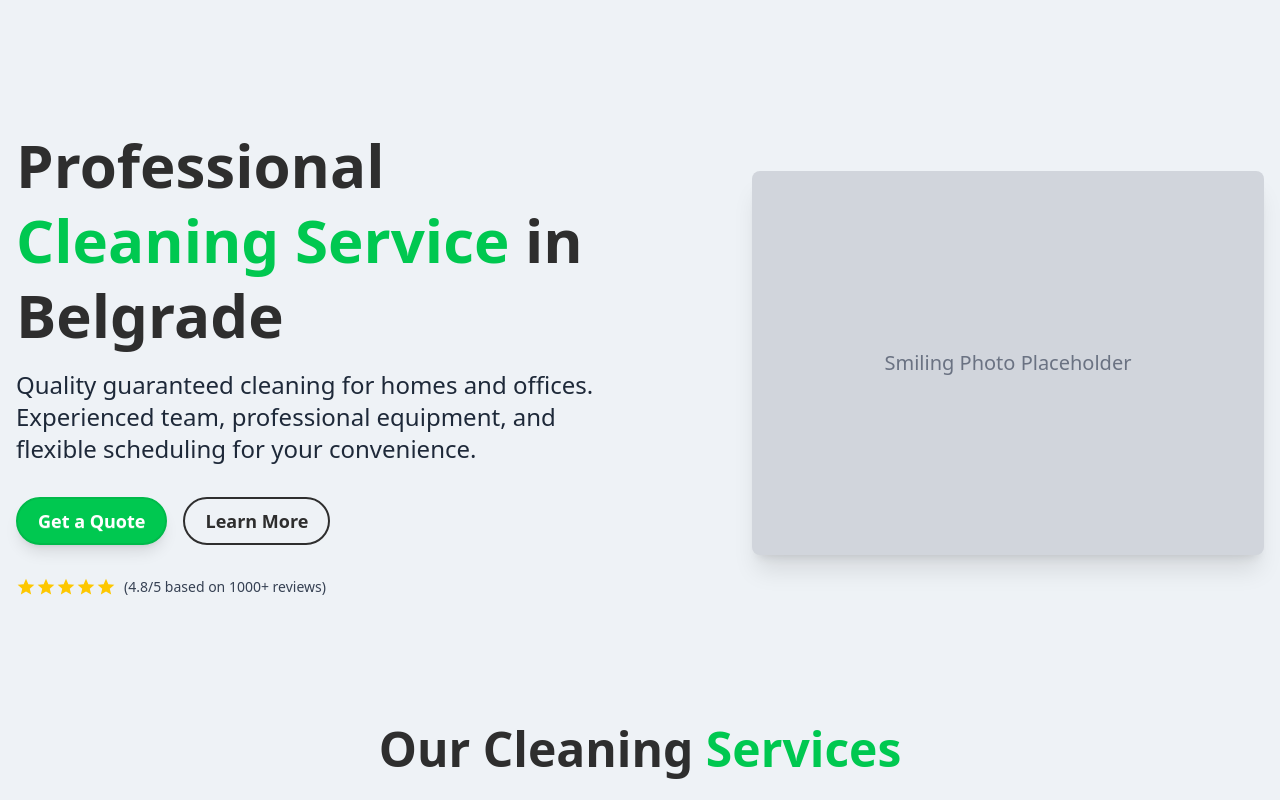
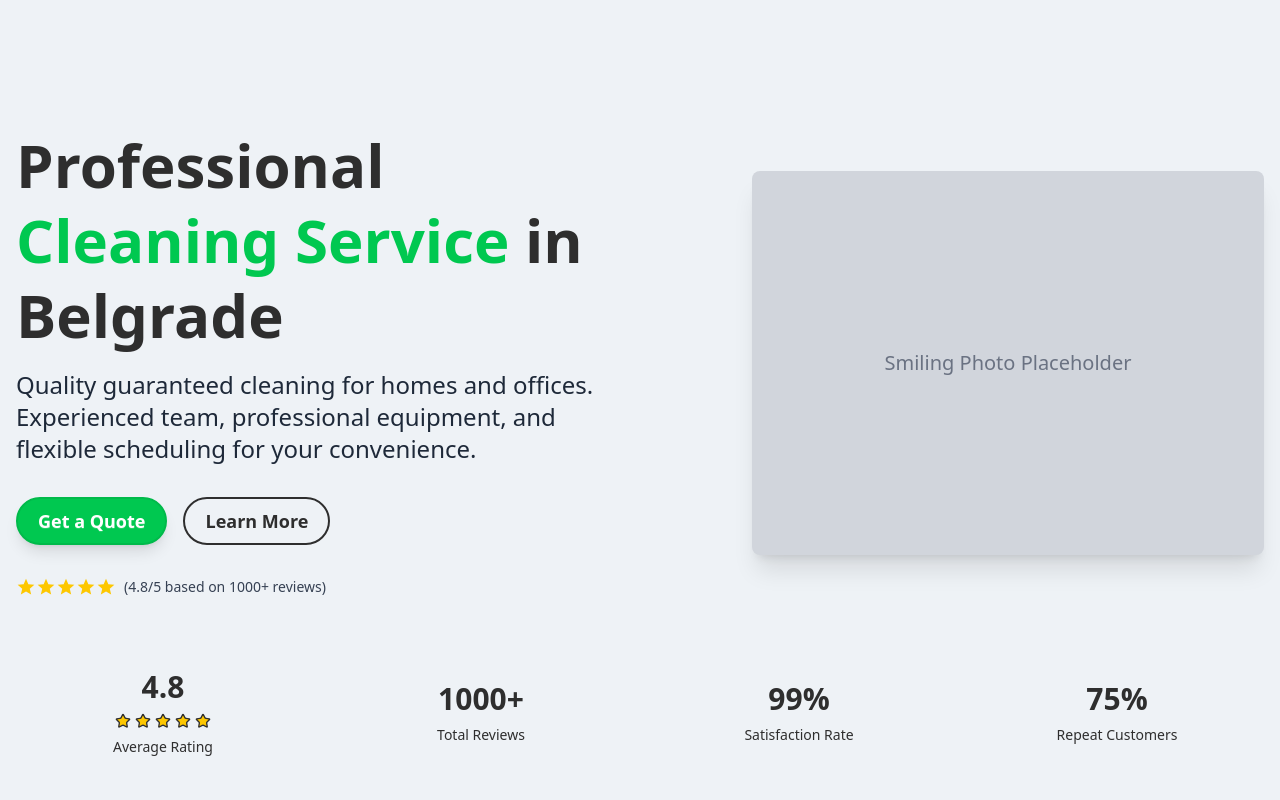
Before and after one commit to levladik/clean_cleanom, a Next.js app: page / in a window 1280 px wide. Shown: the top 800 px of the page. Built offline with nearby package versions, Linux system fonts and the light colour scheme.

Commit message:
feat: add Reviews component and enhance Gallery and Hero sections with improved layout and styling

```diff
--- /dev/null
+++ b/src/app/components/sections/Reviews.tsx
@@ -0,0 +1,44 @@
+import { Star } from 'lucide-react'
+
+const Reviews = () => {
+  return (
+    <div className="grid grid-cols-2 w-full m-auto md:grid-cols-4 items-center gap-6 rounded-xl">
+      <div className="text-center">
+        <div className="p-6">
+          <div className="text-3xl font-bold text-emerald mb-2">4.8</div>
+          <div className="flex justify-center gap-1 mb-2">
+            {[...Array(5)].map((_, i) => (
+              <Star
+                key={i}
+                className="w-4 h-4 fill-accent"
+              />
+            ))}
+          </div>
+          <div className="text-sm text-muted-foreground">Average Rating</div>
+        </div>
+      </div>
+
+      <div className="text-center">
+        <div className="p-6">
+          <div className="text-3xl font-bold text-emerald mb-2">1000+</div>
+          <div className="text-sm text-muted-foreground">Total Reviews</div>
+        </div>
+      </div>
+
+      <div className="text-center">
+        <div className="p-6">
+          <div className="text-3xl font-bold text-emerald mb-2">99%</div>
+          <div className="text-sm text-muted-foreground">Satisfaction Rate</div>
+        </div>
+      </div>
+
+      <div className="text-center">
+        <div className="p-6">
+          <div className="text-3xl font-bold text-emerald mb-2">75%</div>
+          <div className="text-sm text-muted-foreground">Repeat Customers</div>
+        </div>
+      </div>
+    </div>
+  )
+}
+export default Reviews
--- a/src/app/components/sections/gallery/Carousel.tsx
+++ b/src/app/components/sections/gallery/Carousel.tsx
@@ -63,7 +63,7 @@ const Carousel = () => {
     <div className="relative w-full">
       {/* Navigation Arrows */}
       <button
-        className="absolute left-4 top-1/2 -translate-y-1/2 z-10 bg-black/50 text-white p-2 rounded-full disabled:opacity-30 cursor-pointer"
+        className="absolute left-4 top-1/2 -translate-y-1/2 z-10 bg-black/50 text-white p-2 rounded-full disabled:opacity-30 cursor-pointer bg-primary"
         disabled={!canScrollPrev}
         onClick={scrollPrev}
       >
@@ -71,7 +71,7 @@ const Carousel = () => {
       </button>
 
       <button
-        className="absolute right-4 top-1/2 -translate-y-1/2 z-10 bg-black/50 text-white p-2 rounded-full disabled:opacity-30 cursor-pointer"
+        className="absolute right-4 top-1/2 -translate-y-1/2 z-10 bg-black/50 text-white p-2 rounded-full disabled:opacity-30 cursor-pointer bg-primary"
         disabled={!canScrollNext}
         onClick={scrollNext}
       >
@@ -81,7 +81,7 @@ const Carousel = () => {
       {/* Carousel */}
       <div
         ref={emblaRef}
-        className="overflow-hidden w-4/5 mx-auto"
+        className="overflow-hidden w-4/5 mx-auto rounded-xl"
       >
         <div className="flex">
           {testimonials.map((user, idx) => (
--- a/src/app/components/sections/gallery/Gallery.tsx
+++ b/src/app/components/sections/gallery/Gallery.tsx
@@ -1,11 +1,24 @@
 'use client'
+
+import { Leaf } from 'lucide-react'
 
 import Carousel from './Carousel'
 
 const Gallery = () => {
   return (
     <>
-      <h2>Testimonials</h2>
+      <div className="text-center mb-16">
+        <div className="flex items-center justify-center gap-2 mb-4">
+          <Leaf className="w-12 h-12 text-primary mb-2" />
+          <h2 className="text-4xl lg:text-5xl font-bold text-foreground mb-6">
+            Customer
+            <span className="text-primary"> Reviews</span>
+          </h2>
+        </div>
+        <p className="text-xl text-muted-foreground max-w-3xl mx-auto leading-relaxed">
+          Don't just take our word for it. Here's what our satisfied customers have to say about our cleaning services.
+        </p>
+      </div>
       <Carousel />
     </>
   )
--- a/src/app/components/sections/hero/Hero.tsx
+++ b/src/app/components/sections/hero/Hero.tsx
@@ -6,10 +6,12 @@
  */
 import React from 'react'
 
+import Reviews from '../Reviews'
+
 const Hero = () => {
   return (
-    <section className="relative py-16 md:py-24 lg:py-32 w-full">
-      <div className="flex flex-col lg:flex-row items-center justify-between">
+    <section className="relative py-16 md:py-24 lg:py-32 w-full ">
+      <div className="flex flex-col lg:flex-row items-center justify-between mb-12">
         {/* Left Content */}
         <div className="lg:w-1/2 text-center lg:text-left mb-12 lg:mb-0">
           <h1 className="text-4xl sm:text-5xl lg:text-6xl font-bold leading-tight mb-4">
@@ -51,6 +53,7 @@ const Hero = () => {
           </div>
         </div>
       </div>
+      <Reviews />
     </section>
   )
 }
--- a/src/app/components/sections/steps/Steps.tsx
+++ b/src/app/components/sections/steps/Steps.tsx
@@ -23,7 +23,9 @@ const Steps = () => {
             How It <span className="text-primary">Works</span>
           </h2>
         </div>
-        <p>Simple 4-step process to get your space sparkling clean. From calculation to completion, we make it easy.</p>
+        <p className="text-xl text-muted-foreground max-w-3xl mx-auto leading-relaxed">
+          Simple 4-step process to get your space sparkling clean. From calculation to completion, we make it easy.
+        </p>
       </div>
       <div className="relative">
         {/* Connection Line */}
```
